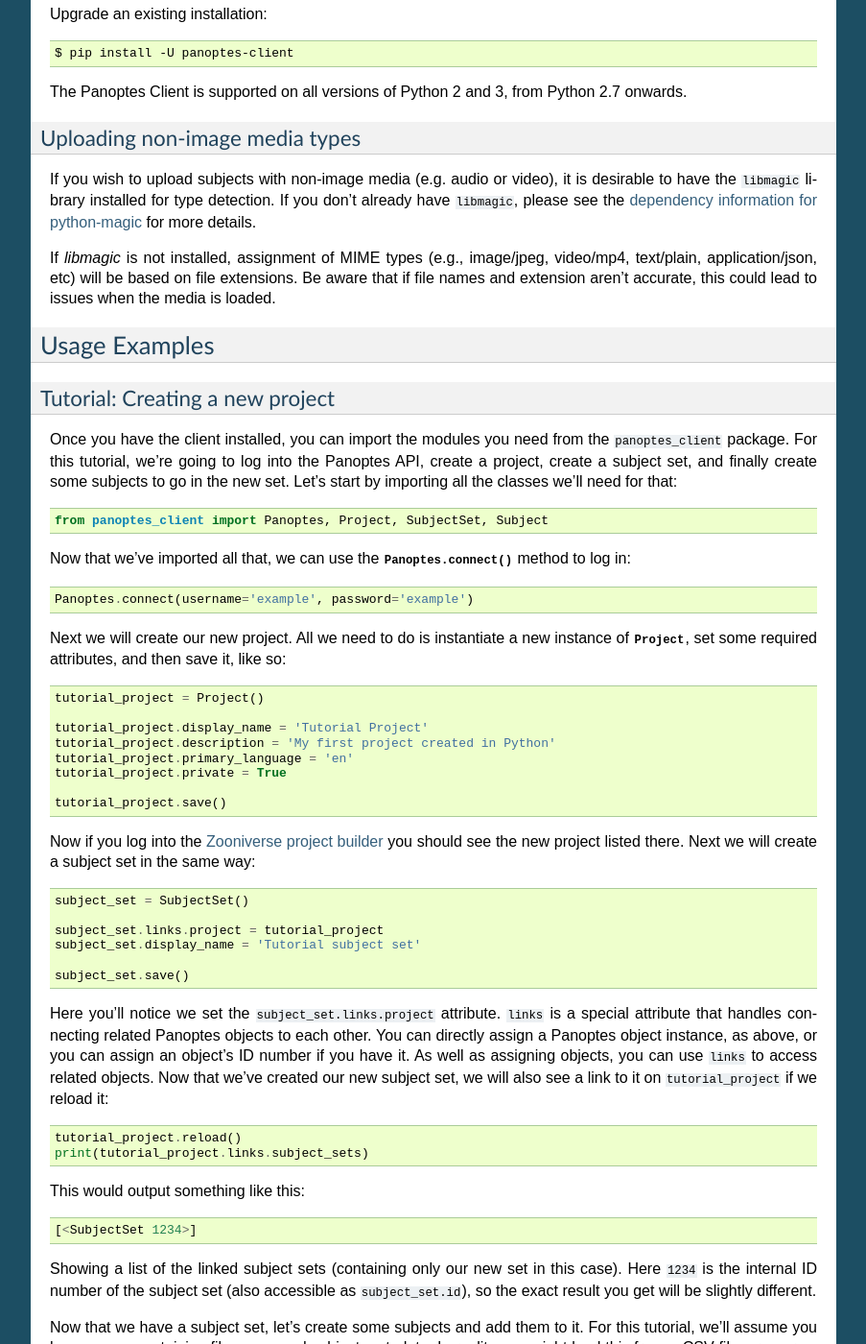
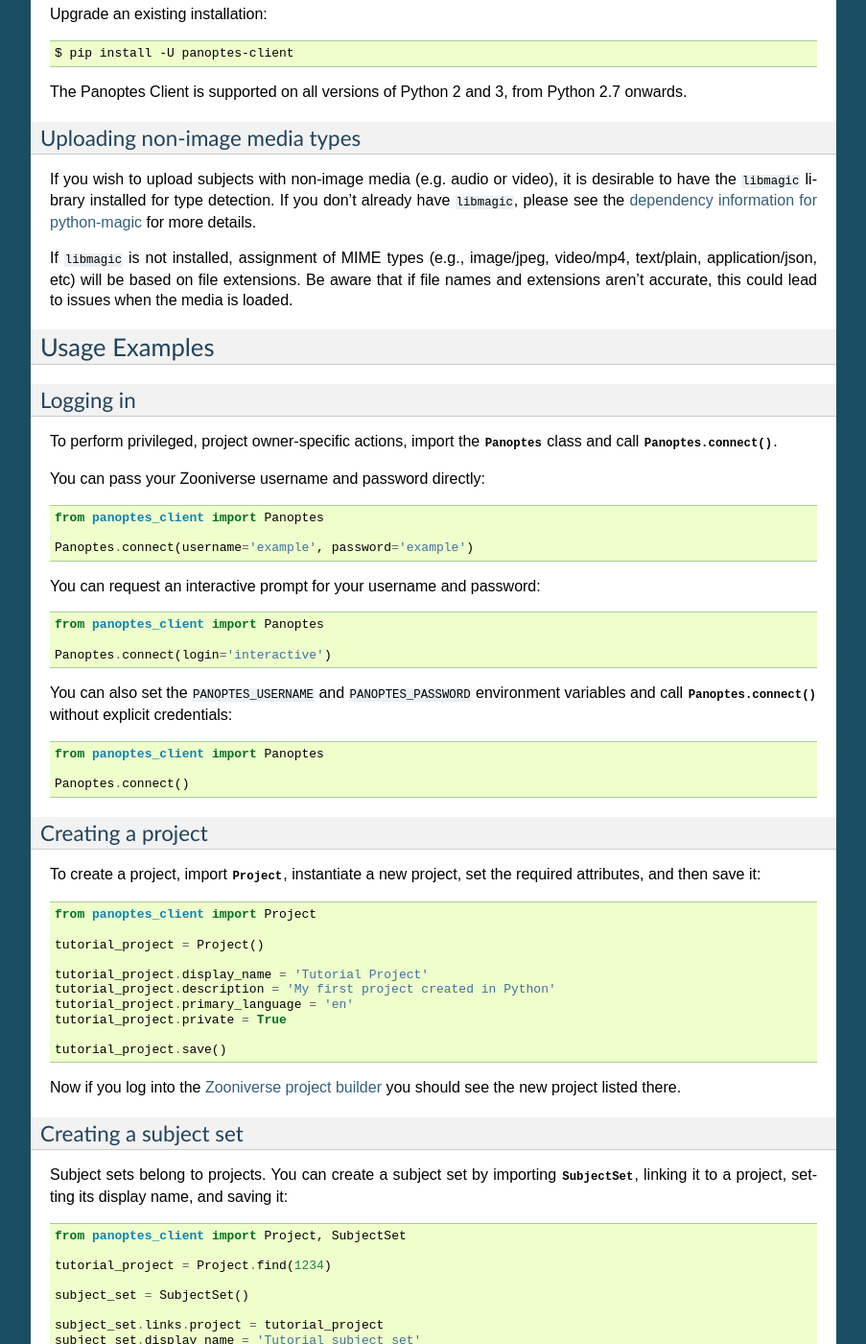
Before and after one commit to zooniverse/panoptes-python-client, a Sphinx documentation site: the page built from docs/user_guide.rst, in a window 1280 px wide and 1400 px high, scrolled down 805 px. Shown: the whole window at 96% size, without its empty margins (198-1101 px from the left). Built offline with Sphinx 7.4.7, drawn with Linux system fonts in a browser that asks for light colours; some of the changed text lies outside the part shown.

Commit message:
Split project creation docs and expand login guide

```diff
--- a/docs/user_guide.rst
+++ b/docs/user_guide.rst
@@ -63,33 +63,49 @@
 for python-magic <https://github.com/ahupp/python-magic#installation>`_ for
 more details.
 
-If `libmagic` is not installed, assignment of MIME types (e.g., image/jpeg,
+If ``libmagic`` is not installed, assignment of MIME types (e.g., image/jpeg,
 video/mp4, text/plain, application/json, etc) will be based on file extensions.
-Be aware that if file names and extension aren't accurate, this could lead to
+Be aware that if file names and extensions aren't accurate, this could lead to
 issues when the media is loaded.
 
 Usage Examples
 --------------
 
-Tutorial: Creating a new project
-~~~~~~~~~~~~~~~~~~~~~~~~~~~~~~~~
+.. _logging-in:
 
-Once you have the client installed, you can import the modules you need from the
-``panoptes_client`` package. For this tutorial, we're going to log into the
-Panoptes API, create a project, create a subject set, and finally create some
-subjects to go in the new set. Let's start by importing all the classes we'll
-need for that::
+Logging in
+~~~~~~~~~~
 
-    from panoptes_client import Panoptes, Project, SubjectSet, Subject
+To perform privileged, project owner-specific actions, import the
+:py:class:`.Panoptes` class and call :py:meth:`.Panoptes.connect`.
 
-Now that we've imported all that, we can use the :py:meth:`.Panoptes.connect`
-method to log in::
+You can pass your Zooniverse username and password directly::
+
+    from panoptes_client import Panoptes
 
     Panoptes.connect(username='example', password='example')
 
-Next we will create our new project. All we need to do is instantiate a new
-instance of :py:class:`.Project`, set some required attributes, and then save
-it, like so::
+You can request an interactive prompt for your username and password::
+
+    from panoptes_client import Panoptes
+
+    Panoptes.connect(login='interactive')
+
+You can also set the ``PANOPTES_USERNAME`` and ``PANOPTES_PASSWORD``
+environment variables and call :py:meth:`.Panoptes.connect` without explicit
+credentials::
+
+    from panoptes_client import Panoptes
+
+    Panoptes.connect()
+
+Creating a project
+~~~~~~~~~~~~~~~~~~
+
+To create a project, import :py:class:`.Project`, instantiate a new project,
+set the required attributes, and then save it::
+
+    from panoptes_client import Project
 
     tutorial_project = Project()
 
@@ -103,7 +119,17 @@
 
 Now if you log into the `Zooniverse project builder
 <https://www.zooniverse.org/lab>`_ you should see the new project listed there.
-Next we will create a subject set in the same way::
+
+Creating a subject set
+~~~~~~~~~~~~~~~~~~~~~~
+
+Subject sets belong to projects. You can create a subject set by importing
+:py:class:`.SubjectSet`, linking it to a project, setting its display name, and
+saving it::
+
+    from panoptes_client import Project, SubjectSet
+
+    tutorial_project = Project.find(1234)
 
     subject_set = SubjectSet()
 
@@ -132,11 +158,18 @@
 accessible as ``subject_set.id``), so the exact result you get will be slightly
 different.
 
-Now that we have a subject set, let's create some subjects and add them to it.
-For this tutorial, we'll assume you have a :py:class:`dict` containing filenames
-and subject metadata. In reality you might load this from a CSV file, or query a
-database, or generate it in any number of different ways, but this would be
-outside the scope of this tutorial::
+Creating and uploading subjects
+~~~~~~~~~~~~~~~~~~~~~~~~~~~~~~~
+
+To create subjects and upload subject media, import :py:class:`.Project` and
+:py:class:`.Subject`. For this example, we'll assume you have a :py:class:`dict`
+containing filenames and subject metadata. In reality you might load this from
+a CSV file, or query a database, or generate it in any number of different ways,
+but this would be outside the scope of this example::
+
+    from panoptes_client import Project, Subject
+
+    tutorial_project = Project.find(1234)
 
     subject_metadata = {
         '/Users/me/file1.png': {
@@ -184,8 +217,21 @@
 
 Or you can leave it empty if you don't need to set anything.
 
-All that's left to do now is to link our new subjects to our new subject set.
-That can be done with the :py:meth:`.SubjectSet.add` method::
+Linking subjects to a subject set
+~~~~~~~~~~~~~~~~~~~~~~~~~~~~~~~~~
+
+To link subjects to a subject set, import :py:class:`.Subject` and
+:py:class:`.SubjectSet`, find the subject set, and pass the subjects to the
+:py:meth:`.SubjectSet.add` method::
+
+    from panoptes_client import Subject, SubjectSet
+
+    subject_set = SubjectSet.find(1234)
+    new_subjects = [
+        Subject.find(1),
+        Subject.find(2),
+        Subject.find(3),
+    ]
 
     subject_set.add(new_subjects)
 
@@ -197,8 +243,7 @@
     subject_set.add(subject1)
     subject_set.add(subject2)
 
-And that's all there is to it! Your new subjects are now linked to the new
-subject set.
+Your subjects are now linked to the subject set.
 
 Tutorial: Adding a Workflow to Caesar
 ~~~~~~~~~~~~~~~~~~~~~~~~~~~~~~~~~~~~~~~~~~~
@@ -207,19 +252,19 @@
     from panoptes_client import Panoptes, Workflow, Caesar
 
 Now that we've imported all that, we can use the :py:meth:`.Panoptes.connect`
-method to log in (see above tutorial).
+method to log in (see `Logging in`_).
 
-Next we can instantiate an instance of :py:class`.Caesar`::
+Next we can instantiate an instance of :py:class:`.Caesar`::
 
     caesar = Caesar()
 
 Note that the token from coming from :py:meth:`.Panoptes.connect` will also get us connected to Caesar.
 
-We can add workflow to Caesar using this instace of :py:class`.Caesar`, assuming you have a `workflow_id` handy::
+We can add workflow to Caesar using this instance of :py:class:`.Caesar`, assuming you have a `workflow_id` handy::
 
     caesar.save_workflow(1234)
 
-Another way we can do this is via :py:class`.Workflow`. We can do this by first instantiating an instance of :py:class`.Workflow` with provided `workflow_id`::
+Another way we can do this is via :py:class:`.Workflow`. We can do this by first instantiating an instance of :py:class:`.Workflow` with provided `workflow_id`::
 
     workflow = Workflow(1234)
 
@@ -236,9 +281,9 @@
     from panoptes_client import Panoptes, Workflow, Subject, SubjectSet
 
 Now that we've imported all that, we can use the :py:meth:`.Panoptes.connect`
-method to log in (see above tutorial)
+method to log in (see `Logging in`_)
 
-Next we can instantiate an instance of :py:class`.Workflow`, assuming you have a `workflow_id` handy::
+Next we can instantiate an instance of :py:class:`.Workflow`, assuming you have a `workflow_id` handy::
 
     workflow = Workflow('1234')
 
```
